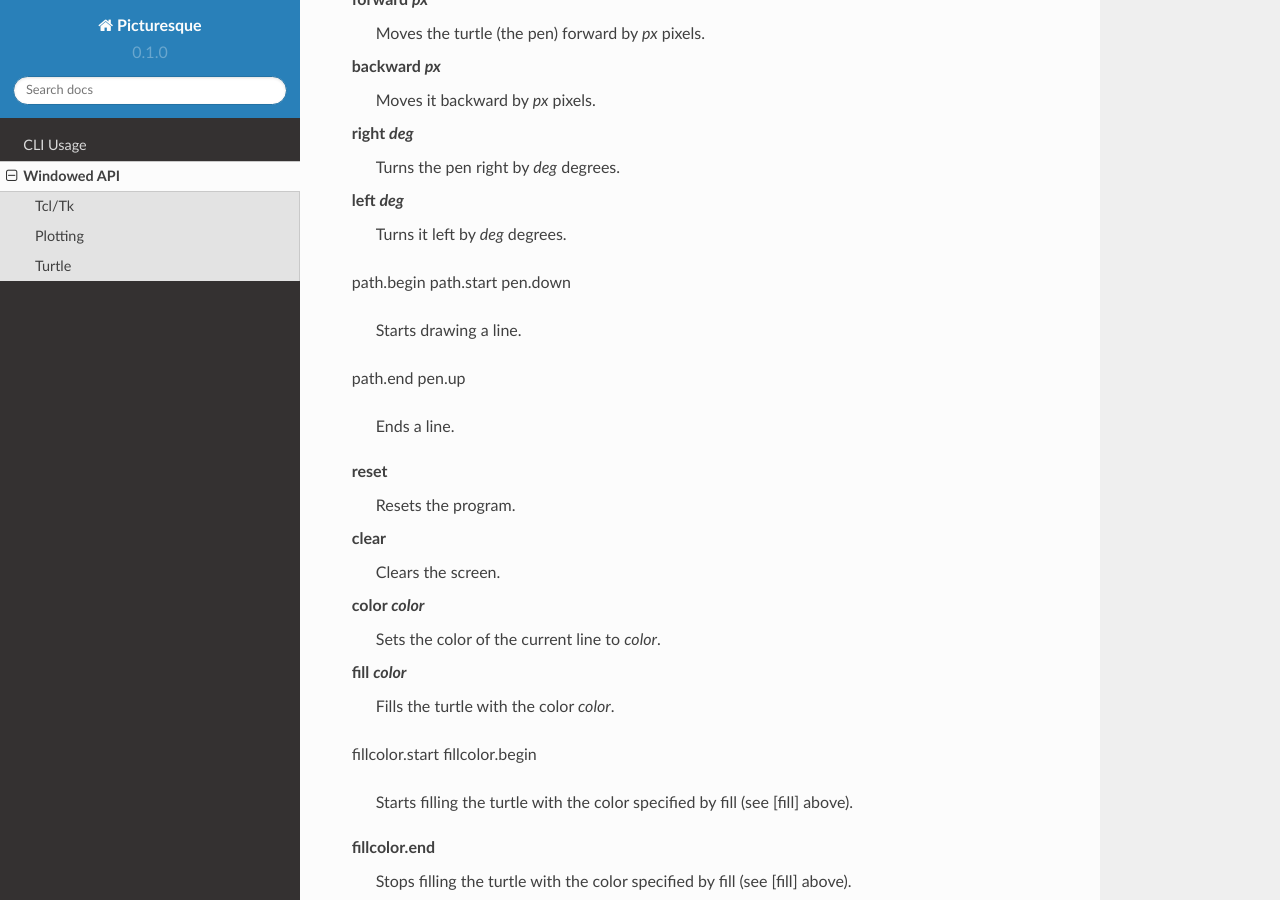
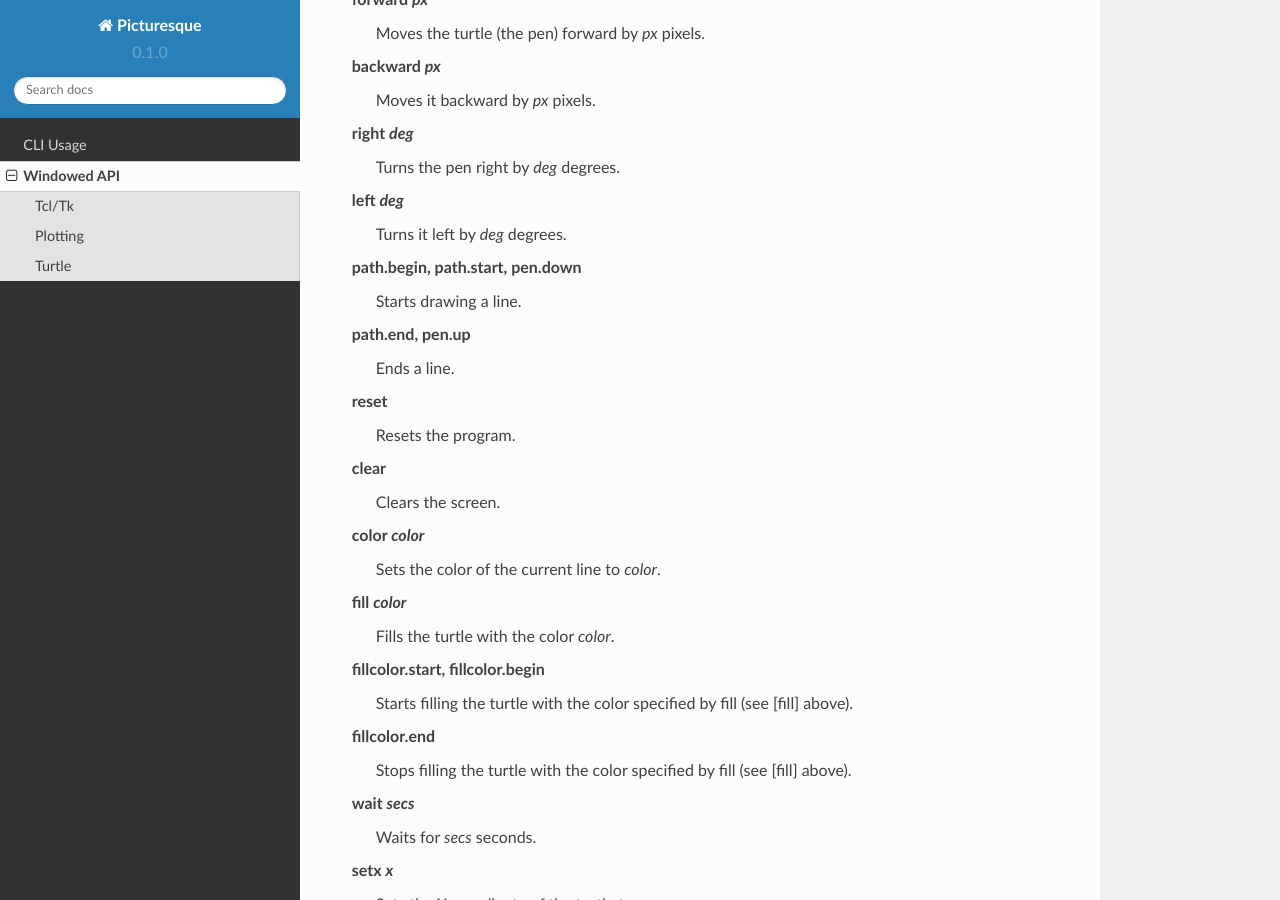
Before and after one commit to tiashDev/pic-docs, a Sphinx documentation site: the page built from docs/source/api.rst, in a window 1280 px wide and 900 px high, scrolled down 433 px. Built offline with Sphinx 7.4.7 and the Read the Docs theme 2.0.0, drawn with Linux system fonts in a browser that asks for light colours.

```diff
--- a/docs/source/api.rst
+++ b/docs/source/api.rst
@@ -22,12 +22,9 @@ right *deg*
    Turns the pen right by *deg* degrees.
 left *deg*
    Turns it left by *deg* degrees.
-path.begin
-path.start
-pen.down
+path.begin, path.start, pen.down
    Starts drawing a line.
-path.end
-pen.up
+path.end, pen.up
    Ends a line.
 reset
    Resets the program.
@@ -37,8 +34,7 @@ color *color*
    Sets the color of the current line to *color*.
 fill *color*
    Fills the turtle with the color *color*.
-fillcolor.start
-fillcolor.begin
+fillcolor.start, fillcolor.begin
    Starts filling the turtle with the color specified by fill (see [fill] above).
 fillcolor.end
    Stops filling the turtle with the color specified by fill (see [fill] above).
```
